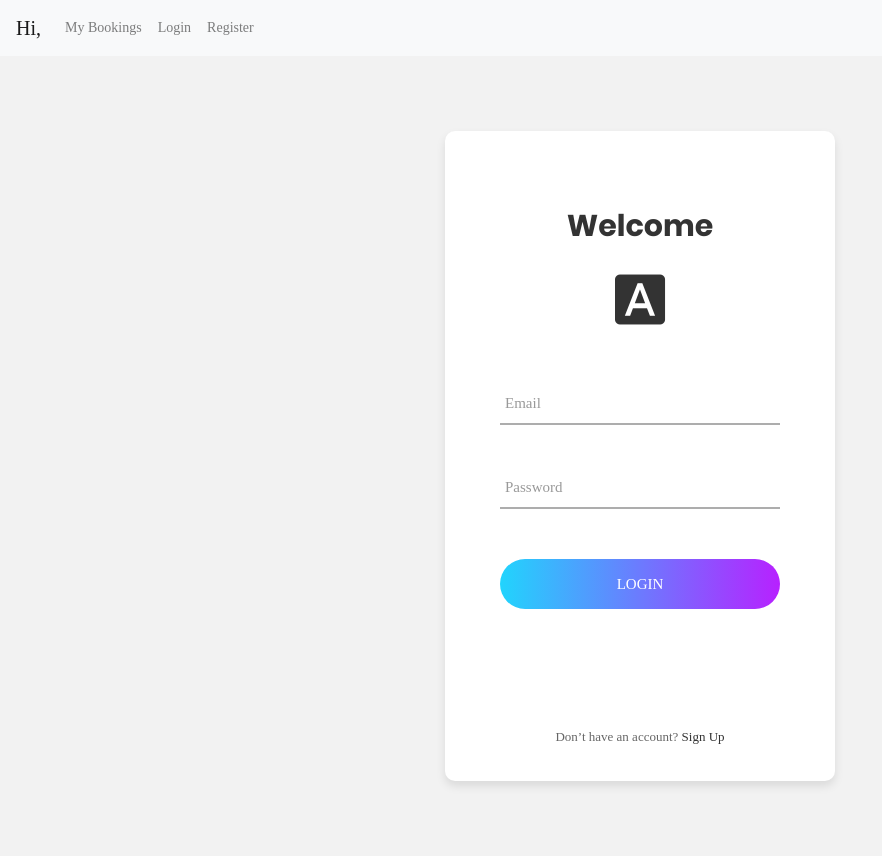
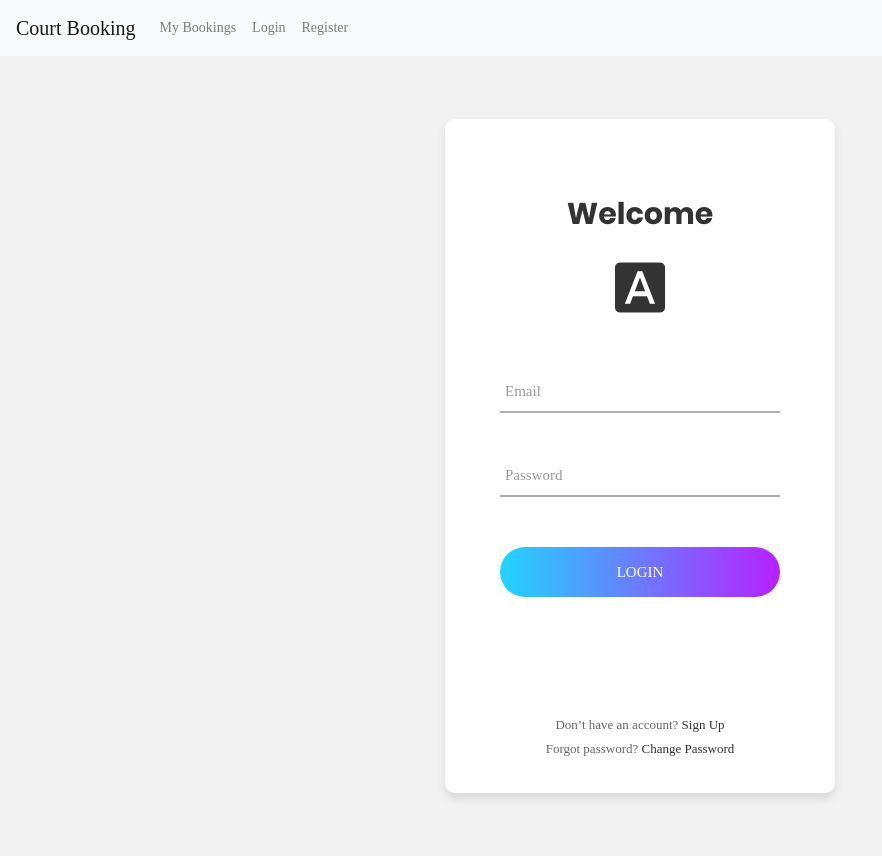
Before and after one commit to jaysondale/court-booking, a Django app: page /accounts/login/ in a window 1280 px wide. Shown: the whole page, without its empty margins (0-882 px from the left). Run offline with Django 3.2, Linux system fonts and the light colour scheme; some libraries are stand-ins or nearby versions; some web fonts are replaced.

Commit message:
Small changes

```diff
--- a/templates/navbar.html
+++ b/templates/navbar.html
@@ -1,5 +1,9 @@
 <nav class="navbar navbar-expand-lg navbar-light bg-light">
+	{% if user.first_name %}
 	<a class="navbar-brand" href="#">Hi, {{user.first_name}}</a>
+	{% else %}
+	<a class="navbar-brand" href="#">Court Booking</a>
+	{% endif %}
 	<button class="navbar-toggler" type="button" data-toggle="collapse" data-target="#navbarNavAltMarkup" aria-controls="navbarNavAltMarkup" aria-expanded="false" aria-label="Toggle navigation">
 		<span class="navbar-toggler-icon"></span>
 	</button>
--- a/templates/registration/login.html
+++ b/templates/registration/login.html
@@ -75,7 +75,15 @@
                     <a class="txt2" href="{% url 'register' %}">
                         Sign Up
                     </a>
-                </div>
+                    <p></p>
+                        <span class="txt1">
+							Forgot password?
+						</span>
+
+                    <a class="txt2" href="{% url 'password_reset' %}">
+                        Change Password
+                    </a>
+
             </form>
         </div>
     </div>
```
